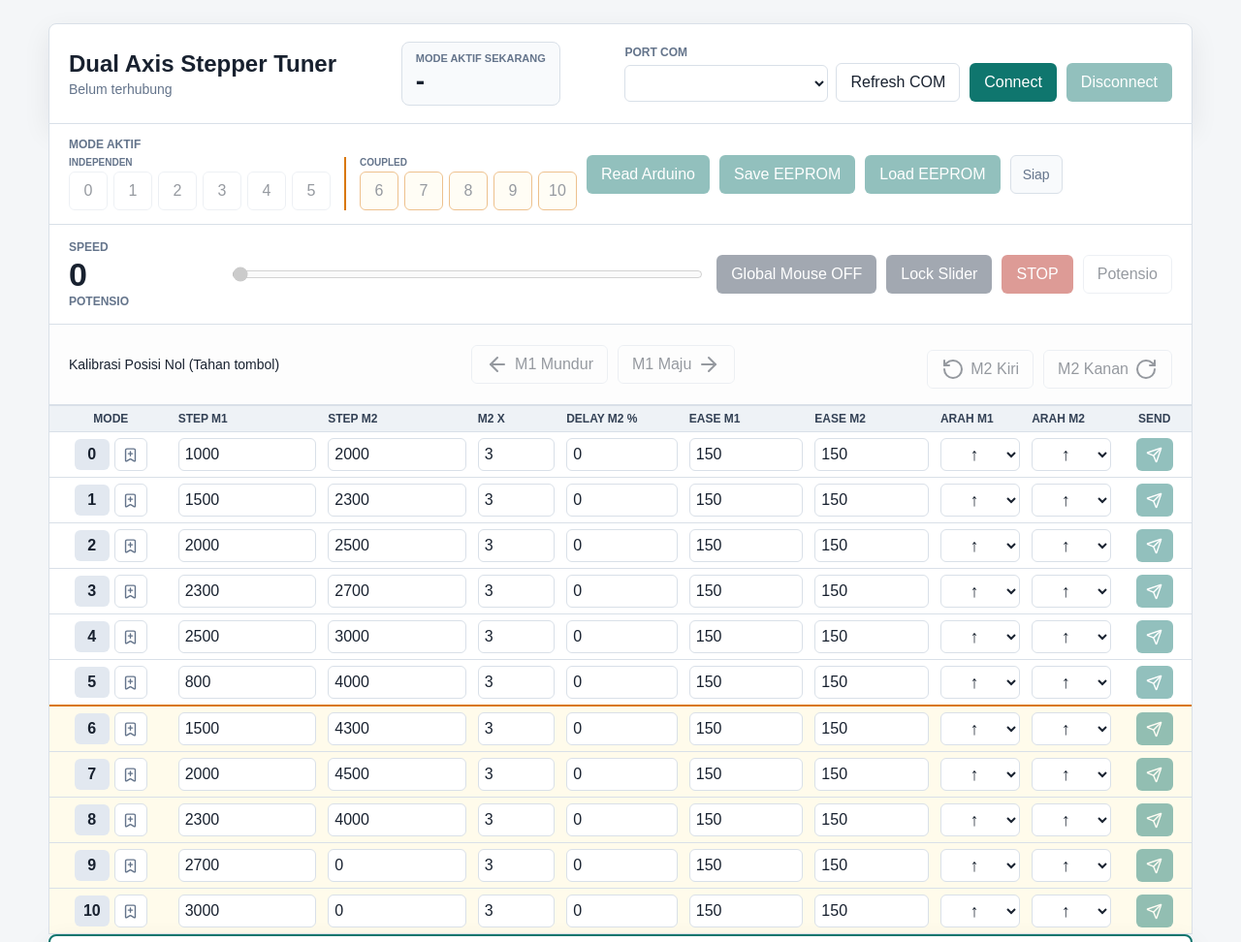
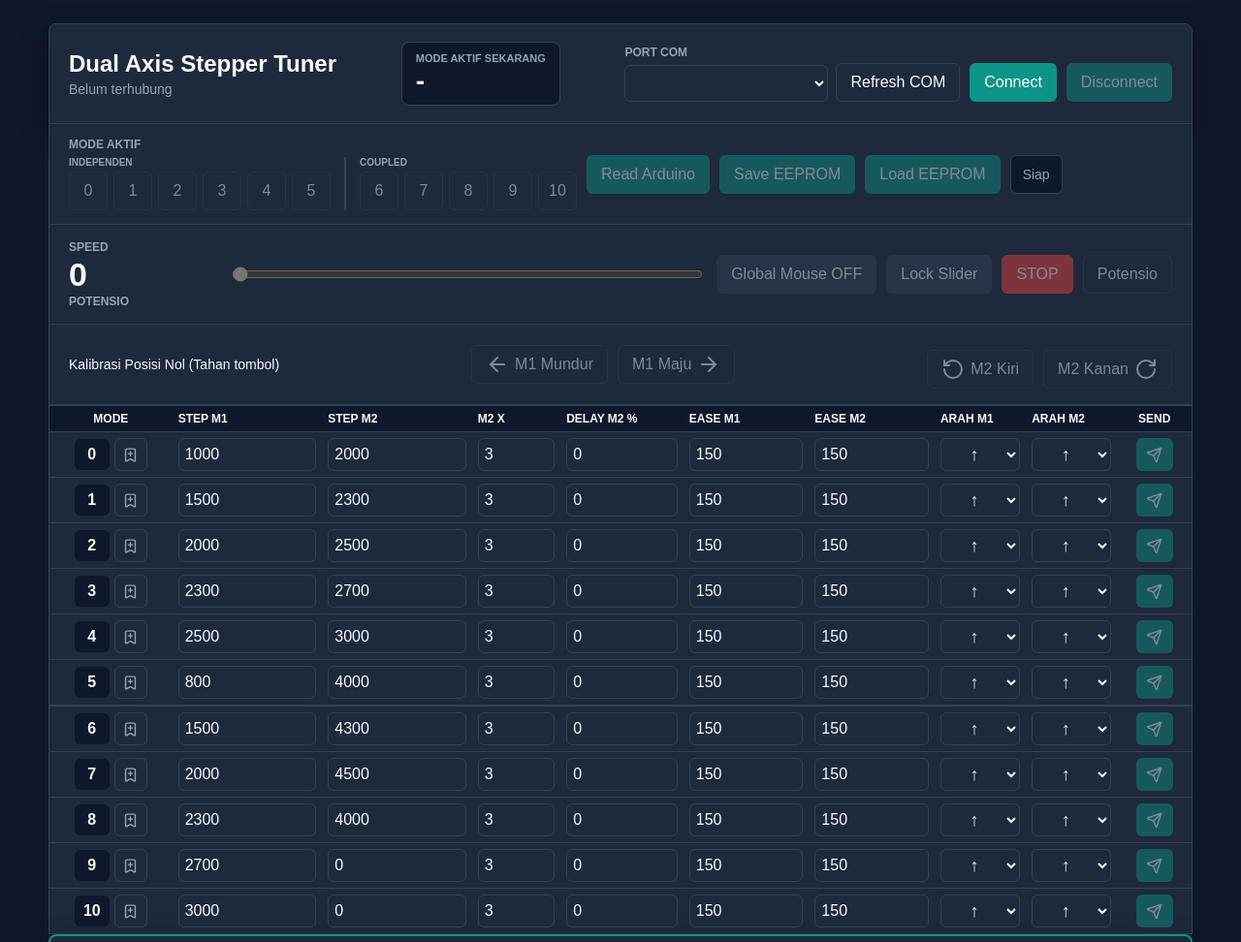
Before and after one commit to YRJ-10/dual-axis-stepper-controller, an Electron app: page web-app/index.html in a window 1280 px wide. Shown: the top 972 px of the page at 97% size. Drawn offline with nearby package versions, Linux system fonts and the light colour scheme; no server answers.

Commit message:
Dark Mode

```diff
--- a/web-app/index.html
+++ b/web-app/index.html
@@ -99,12 +99,12 @@
           </div>
         </div>
         <div class="preset-controls" style="display: flex; gap: 8px; margin-bottom: 12px; align-items: center; font-size: 13px;">
-          <select id="presetSelect" style="flex: 1; padding: 4px; border: 1px solid var(--line); border-radius: 4px; background: var(--base); color: var(--ink);">
+          <select id="presetSelect" style="flex: 1; padding: 4px; border: 1px solid var(--line); border-radius: 4px; background: var(--bg); color: var(--ink);">
             <option value="">-- Pilih Preset --</option>
           </select>
           <button id="loadPresetButton" type="button" style="background: #17a2b8; border: 1px solid #117a8b; color: #ffffff; padding: 4px 10px; border-radius: 4px; cursor: pointer; font-weight: bold;">Terapkan</button>
           <div style="width: 1px; height: 20px; background: var(--line); margin: 0 4px;"></div>
-          <input type="text" id="presetNameInput" placeholder="Nama Preset Baru" style="flex: 1; padding: 4px; border: 1px solid var(--line); border-radius: 4px; background: var(--base); color: var(--ink);">
+          <input type="text" id="presetNameInput" placeholder="Nama Preset Baru" style="flex: 1; padding: 4px; border: 1px solid var(--line); border-radius: 4px; background: var(--bg); color: var(--ink);">
           <button id="savePresetButton" type="button" style="background: #28a745; border: 1px solid #1e7e34; color: #ffffff; padding: 4px 10px; border-radius: 4px; cursor: pointer; font-weight: bold;">Simpan Preset</button>
           <button id="deletePresetButton" type="button" style="background: #dc3545; border: 1px solid #bd2130; color: #ffffff; padding: 4px 10px; border-radius: 4px; cursor: pointer; font-weight: bold;" title="Hapus Preset">🗑️</button>
         </div>
--- a/web-app/style.css
+++ b/web-app/style.css
@@ -1,14 +1,14 @@
 :root {
-  color-scheme: light;
-  --bg: #f4f6f8;
-  --panel: #ffffff;
-  --ink: #18212f;
-  --muted: #64748b;
-  --line: #d9e0e8;
-  --accent: #0f766e;
-  --accent-strong: #115e59;
-  --danger: #b42318;
-  --shadow: 0 10px 28px rgba(15, 23, 42, 0.08);
+  color-scheme: dark;
+  --bg: #0f172a;
+  --panel: #1e293b;
+  --ink: #f8fafc;
+  --muted: #94a3b8;
+  --line: #334155;
+  --accent: #0d9488;
+  --accent-strong: #14b8a6;
+  --danger: #ef4444;
+  --shadow: 0 10px 28px rgba(0, 0, 0, 0.4);
 }
 
 * {
@@ -81,7 +81,7 @@ button:disabled {
   padding: 10px 14px;
   border: 1px solid var(--line);
   border-radius: 8px;
-  background: #f8fafc;
+  background: var(--bg);
 }
 
 .active-display span {
@@ -141,12 +141,12 @@ h2 {
 
 #refreshPortsButton {
   border-color: var(--line);
-  background: #ffffff;
+  background: var(--panel);
   color: var(--ink);
 }
 
 #refreshPortsButton:hover:not(:disabled) {
-  background: #eef2f6;
+  background: var(--bg);
 }
 
 .control-strip {
@@ -192,7 +192,7 @@ h2 {
 }
 
 .mode-cluster-coupled {
-  border-left: 2px solid #d97706;
+  border-left: 2px solid var(--line);
   padding-left: 14px;
 }
 
@@ -201,12 +201,12 @@ h2 {
   min-height: 40px;
   padding: 0;
   border-color: var(--line);
-  background: #ffffff;
+  background: var(--panel);
   color: var(--ink);
 }
 
 .mode-select-button:hover:not(:disabled) {
-  background: #eef2f6;
+  background: var(--bg);
 }
 
 .mode-select-button.active {
@@ -216,17 +216,17 @@ h2 {
 }
 
 .mode-select-button.coupled {
-  border-color: #d97706;
-  background: #fffbeb;
+  border-color: var(--line);
+  background: var(--panel);
 }
 
 .mode-select-button.coupled:hover:not(:disabled) {
-  background: #fef3c7;
+  background: var(--bg);
 }
 
 .mode-select-button.coupled.active {
-  border-color: #b45309;
-  background: #b45309;
+  border-color: var(--accent);
+  background: var(--accent);
   color: #ffffff;
 }
 
@@ -238,7 +238,7 @@ h2 {
   border-radius: 6px;
   padding: 0 12px;
   color: var(--muted);
-  background: #f8fafc;
+  background: var(--bg);
   font-size: 14px;
 }
 
@@ -311,13 +311,13 @@ h2 {
 }
 
 #potButton {
-  background: #ffffff;
+  background: var(--panel);
   border-color: var(--line);
   color: var(--ink);
 }
 
 #potButton:hover:not(:disabled) {
-  background: #eef2f6;
+  background: var(--bg);
 }
 
 .calibration-panel {
@@ -328,7 +328,7 @@ h2 {
   border-top: 0;
   box-shadow: none;
   padding: 16px 20px;
-  background: #fdfdfd;
+  background: var(--panel);
 }
 
 .calibration-header {
@@ -343,7 +343,7 @@ h2 {
 }
 
 .calibration-actions button {
-  background: #ffffff;
+  background: var(--panel);
   border-color: var(--line);
   color: var(--ink);
   display: flex;
@@ -352,7 +352,7 @@ h2 {
 }
 
 .calibration-actions button:hover:not(:disabled) {
-  background: #eef2f6;
+  background: var(--bg);
 }
 
 #speedLockButton {
@@ -395,7 +395,7 @@ input {
   border: 1px solid var(--line);
   border-radius: 6px;
   padding: 0 10px;
-  background: #ffffff;
+  background: var(--panel);
   color: var(--ink);
 }
 
@@ -425,8 +425,8 @@ td {
 }
 
 th {
-  background: #eef2f6;
-  color: #334155;
+  background: var(--bg);
+  color: var(--ink);
   font-size: 12px;
   text-transform: uppercase;
 }
@@ -478,7 +478,8 @@ th:nth-child(9) {
   height: 32px;
   place-items: center;
   border-radius: 6px;
-  background: #e2e8f0;
+  background: var(--bg);
+  color: var(--ink);
   font-weight: 700;
 }
 
@@ -504,12 +505,12 @@ th:nth-child(9) {
 
 .bookmark-mode-button {
   border-color: var(--line);
-  background: #ffffff;
+  background: var(--panel);
   color: var(--muted);
 }
 
 .bookmark-mode-button:hover:not(:disabled) {
-  background: #eef2f6;
+  background: var(--bg);
   color: var(--accent);
 }
 
@@ -527,15 +528,15 @@ tr.active-row .mode-badge {
 }
 
 tr.coupled-mode-row td {
-  background: #fffbeb;
+  background: var(--panel);
 }
 
 tr.mode-group-start td {
-  border-top: 2px solid #d97706;
+  border-top: 2px solid var(--line);
 }
 
 tr.coupled-mode-row.active-row .mode-badge {
-  background: #b45309;
+  background: var(--accent);
 }
 
 .row-action {
@@ -611,8 +612,8 @@ tr.coupled-mode-row.active-row .mode-badge {
   border: 1px solid var(--line);
   border-radius: 4px;
   padding: 5px 7px;
-  background: #f8fafc;
-  color: #334155;
+  background: var(--bg);
+  color: var(--ink);
   font-size: 12px;
   white-space: nowrap;
 }
@@ -629,7 +630,7 @@ tr.coupled-mode-row.active-row .mode-badge {
 
 .bookmark-delete {
   border-color: #fecaca;
-  background: #ffffff;
+  background: var(--panel);
   color: var(--danger);
 }
 
@@ -653,13 +654,13 @@ tr.coupled-mode-row.active-row .mode-badge {
 
 #clearLogButton {
   min-height: 34px;
-  background: #ffffff;
+  background: var(--panel);
   border-color: var(--line);
   color: var(--ink);
 }
 
 #clearLogButton:hover:not(:disabled) {
-  background: #eef2f6;
+  background: var(--bg);
 }
 
 #logOutput {
```
